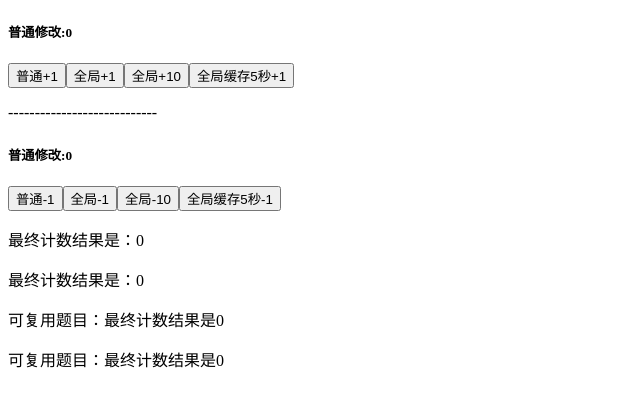
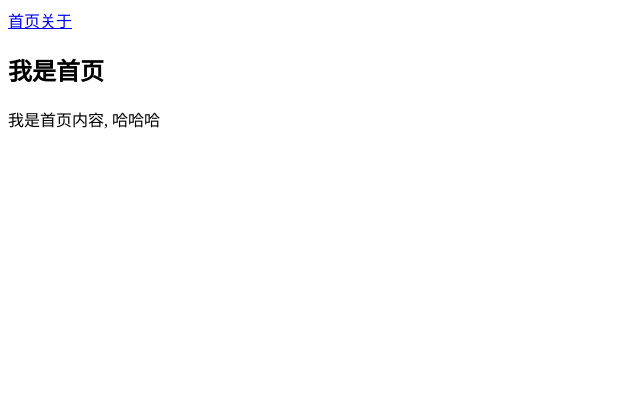
Before and after one commit to geyongqi0216/myproject, a Vue app in the folder project/: page /home#/about in a window 1280 px wide. Shown: the top 406 px of the page, without its empty margins (0-640 px from the left). Built offline with nearby package versions, Linux system fonts and the light colour scheme.

Commit message:
简单使用

```diff
--- a/project/src/App.vue
+++ b/project/src/App.vue
@@ -1,29 +1,13 @@
 <template>
   <div id="app">
-    <addition></addition>
-    <p>----------------------------</p>
-    <substraction></substraction>
-    <p>最终计数结果是：{{$store.state.addition.count}}</p>
-    <p>最终计数结果是：{{count}}</p>
-    <p>可复用题目：{{$store.getters['addition/showNum']}}</p>
-    <p>可复用题目：{{showNum}}</p>
-
+    <router-link to="/home" >首页</router-link>
+    <router-link to="/about">关于</router-link>
+    <router-view></router-view>
   </div>
 </template>
 
 <script>
-import addition from './components/Addition.vue'
-import substraction from './components/Substraction.vue'
-import { mapState, mapGetters } from 'vuex'
 export default {
-  name: 'App',
-  components: {
-    addition,
-    substraction
-  },
-  computed: {
-    ...mapState('substraction',['count']),
-    ...mapGetters('substraction',['showNum'])
-  }
+  name: 'App'
 }
 </script>
--- /dev/null
+++ b/project/src/components/About.vue
@@ -0,0 +1,16 @@
+<template>
+  <div>
+    <h2>我是关于</h2>
+    <p>我是关于内容, 呵呵呵</p>
+  </div>
+</template>
+
+<script>
+  export default {
+    name: "About"
+  }
+</script>
+
+<style scoped>
+
+</style>
--- /dev/null
+++ b/project/src/components/Home.vue
@@ -0,0 +1,16 @@
+<template>
+  <div>
+    <h2>我是首页</h2>
+    <p>我是首页内容, 哈哈哈</p>
+  </div>
+</template>
+
+<script>
+  export default {
+    name: "Home"
+  }
+</script>
+
+<style scoped>
+
+</style>
--- a/project/src/router/index.js
+++ b/project/src/router/index.js
@@ -1,25 +1,35 @@
-import Router from 'vue-router'
+// 配置路由相关的信息
+import VueRouter from 'vue-router'
 import Vue from 'vue'
-import Home from '../components/home.vue'
-import HelloWorld from '../components/HelloWorld'
 
-Vue.use(Router)
+import Home from '../components/Home'
+import About from '../components/About'
 
-const router = new Router({
-    routes: [
+// 1.通过Vue.use(插件), 安装插件
+Vue.use(VueRouter)
+
+// 2.创建VueRouter对象
+const routes = [
   {
-            path: '/',
-            name: 'HelloWorld',
-            component: HelloWorld,
-            children: [
+    path: '',
+    // redirect重定向
+    redirect: '/home'
+  },
   {
     path: '/home',
-                    name: 'Home',
     component: Home
+  },
+  {
+    path: '/about',
+    component: About
   }
 ]
-        }
-    ]
+const router = new VueRouter({
+  // 配置路由和组件之间的应用关系
+  routes,
+  mode: 'history',
+  linkActiveClass: 'active'
 })
 
+// 3.将router对象传入到Vue实例
 export default router
```
Also changed, not shown: project/src/components/vuexDemo.vue (added, +29 -0 lines). Lines whose indentation alone changed are shown as unchanged.
